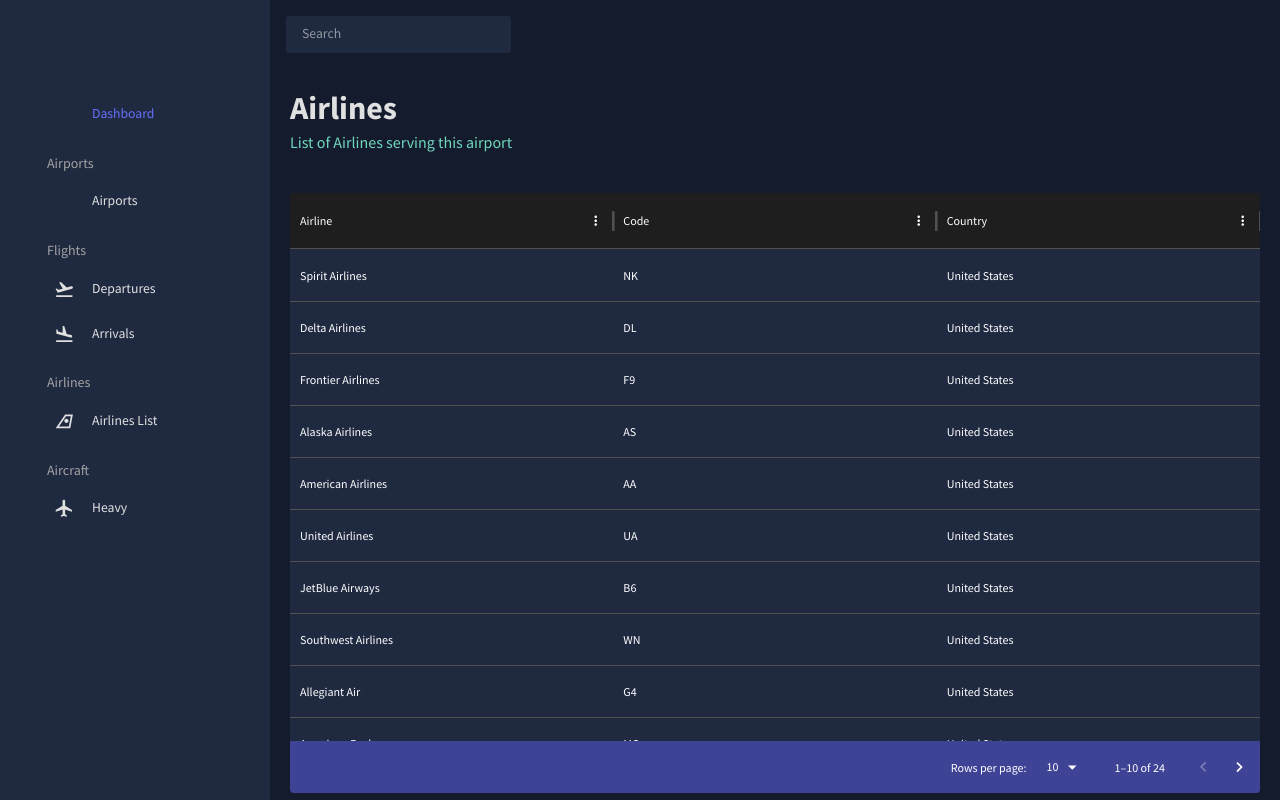
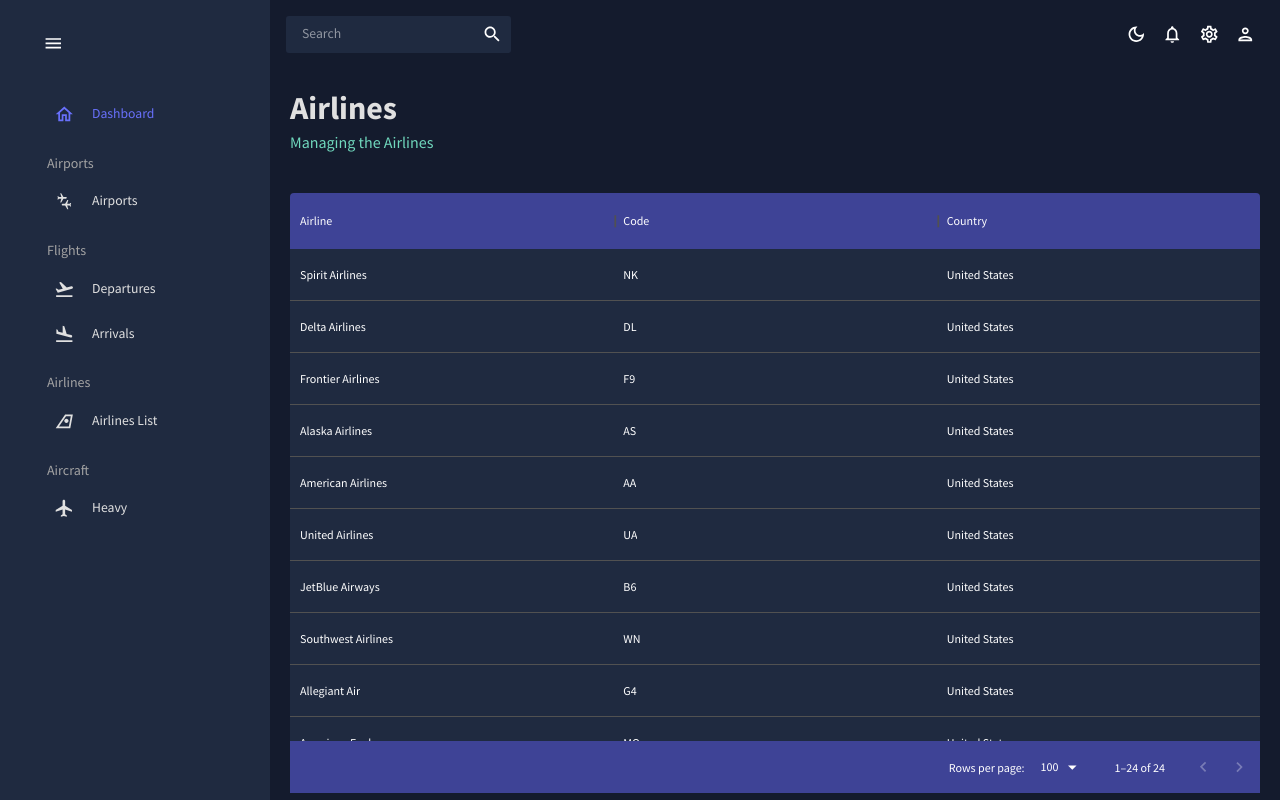
Before and after one commit to ovidiuvintu/airport-simulation, a React (Create React App) app in the folder src/AirportSimulation/airport-simulation-client/: page /airlines in a window 1280 px wide. Built offline with nearby package versions, Linux system fonts and the light colour scheme; some icons are missing.

Commit message:
Changed dependencies version numbers in package.json

```diff
--- a/src/AirportSimulation/airport-simulation-client/src/scenes/airlines/Airlines.jsx
+++ b/src/AirportSimulation/airport-simulation-client/src/scenes/airlines/Airlines.jsx
@@ -1,8 +1,5 @@
-import {
-    Box,
-    useTheme,
-} from "@mui/material";
-import { DataGrid } from "@mui/x-data-grid";
+import { Box, useTheme } from "@mui/material";
+import { DataGrid } from '@mui/x-data-grid';
 
 import { tokens } from "../../theme";
 import Header from "../../components/Header";
@@ -20,8 +17,7 @@
 
   return (
     <Box m="20px">
-      <Header title="Airlines" subtitle="List of Airlines serving this airport" />
-      {/* GRID & CHARTS */}
+      <Header title="Airlines" subtitle="Managing the Airlines" />
       <Box
         m="40px 0 0 0"
         height="75vh"
@@ -52,17 +48,10 @@
         }}
       >
         <DataGrid
-              disableColumnFilter
-              checkboxSelection={false}
-              disableColumnSorting
+          showToolbar
           rows={MockAirlinesData}
           columns={columns}
-              getRowId={(row) => row.airlineCode}
-              initialState={{
-                pagination: { paginationModel: { pageSize: 10 } },
-              }}
-              pageSizeOptions={[10, 15, 20, 50, 100]}
-            />
+          getRowId={(row) => row.airlineCode}/>
       </Box>
     </Box>
   );
```
Also changed, not shown: src/AirportSimulation/airport-simulation-client/package.json (+9 -8 lines), 1 other file (tests, documents, lock files or other folders). Lines whose indentation alone changed are shown as unchanged.
